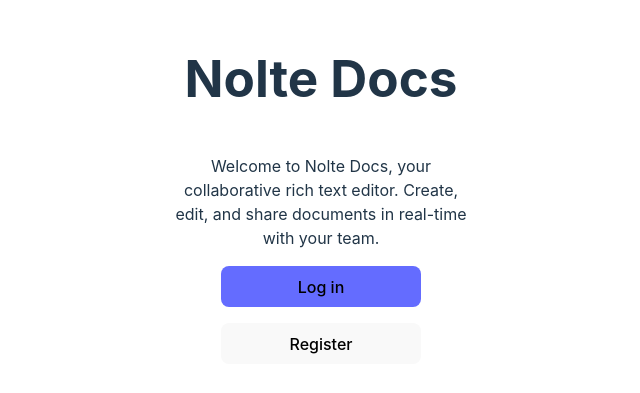
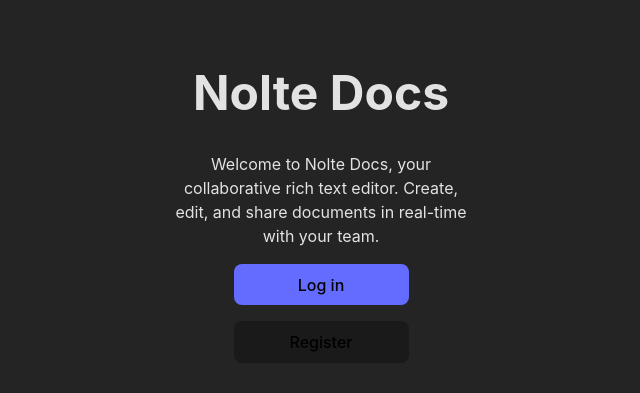
Before and after one commit to agustisera1/rich-text-editor, a React (Vite) app in the folder client/: page / in a window 1280 px wide. Shown: the part 185-578 px from the top of the page, without its empty margins (319-959 px from the left). Built offline with nearby package versions, Linux system fonts and the light colour scheme.

Commit message:
feat(layout): adjust register form layout

```diff
--- a/client/src/Home.css
+++ /dev/null
@@ -1,40 +0,0 @@
-#root {
-  max-width: 1280px;
-  margin: 0 auto;
-  padding: 2rem;
-  text-align: center;
-}
-
-.card {
-  padding: 2em;
-  display: flex;
-  flex-direction: column;
-  gap: 1rem;
-  width: 300px;
-}
-
-button {
-  align-self: center;
-  width: 200px;
-  border-radius: 8px;
-  border: 1px solid transparent;
-  padding: 0.6em 1.2em;
-  font-size: 1em;
-  font-weight: 500;
-  font-family: inherit;
-  background-color: #1a1a1a;
-  cursor: pointer;
-  transition: border-color 0.25s;
-}
-
-.primary {
-  background-color: #646cff;
-}
-
-button:hover {
-  border-color: #646cff;
-}
-button:focus,
-button:focus-visible {
-  outline: 4px auto -webkit-focus-ring-color;
-}
--- a/client/src/components/Home.tsx
+++ b/client/src/components/Home.tsx
@@ -1,4 +1,3 @@
-import "../Home.css";
 import "../index.css";
 import { useEffect } from "react";
 import { useAuth } from "../hooks";
--- a/client/src/components/LoginForm.tsx
+++ b/client/src/components/LoginForm.tsx
@@ -1,4 +1,3 @@
-import "../Home.css";
 import { useEffect, useRef, useState } from "react";
 import { useAuth } from "../hooks";
 import { useNavigate } from "react-router";
--- a/client/src/components/PageLayout.tsx
+++ b/client/src/components/PageLayout.tsx
@@ -1,5 +1,4 @@
 import React, { PropsWithChildren } from "react";
-import "../Home.css";
 import { useAuth } from "../hooks";
 
 export const PageLayout: React.FC<PropsWithChildren> = ({ children }) => {
@@ -8,14 +7,14 @@ export const PageLayout: React.FC<PropsWithChildren> = ({ children }) => {
   return (
     <div className="page-layout">
       <nav className="navbar">
-        <h1 className="navbar-title">Page Title</h1>
+        <p className="nav-title">Nolte docs</p>
         {isLogged && user?.username && (
-          <button className="primary" onClick={logOut}>
-            LogOut
+          <button className="nav-button primary" onClick={logOut}>
+            {user.email.slice(0, 1).toUpperCase()}
           </button>
         )}
       </nav>
-      <div className="content">{children}</div>
+      <div className="page-content">{children}</div>
     </div>
   );
 };
--- a/client/src/components/RegisterForm.tsx
+++ b/client/src/components/RegisterForm.tsx
@@ -8,7 +8,8 @@ export const RegisterForm = () => {
   const createEmailRef = useRef<HTMLInputElement | null>(null);
   const createPasswordRef = useRef<HTMLInputElement | null>(null);
 
-  const handleRegister = async () => {
+  const handleRegister: React.FormEventHandler<HTMLFormElement> = async (e) => {
+    e.preventDefault();
     const username = createUsernameRef.current?.value;
     const password = createPasswordRef.current?.value;
     const email = createEmailRef.current?.value;
@@ -17,13 +18,30 @@ export const RegisterForm = () => {
   };
 
   return (
-    <div>
-      <fieldset>
-        <input ref={createUsernameRef} type="text" placeholder="username" />
-        <input ref={createEmailRef} type="email" placeholder="me@email.com" />
-        <input ref={createPasswordRef} type="password" placeholder="password" />
-      </fieldset>
-      <button onClick={handleRegister}>Register</button>
-    </div>
+    <form onSubmit={handleRegister} className="card">
+      <p>Create your account</p>
+      <input
+        ref={createUsernameRef}
+        required
+        type="text"
+        placeholder="username"
+      />
+      <input
+        ref={createEmailRef}
+        required
+        type="email"
+        placeholder="me@email.com"
+      />
+      <input
+        ref={createPasswordRef}
+        required
+        type="password"
+        placeholder="password"
+      />
+
+      <button type="submit" className="primary" >
+        Register
+      </button>
+    </form>
   );
 };
--- a/client/src/index.css
+++ b/client/src/index.css
@@ -15,10 +15,12 @@
 
 p {
   margin: 0;
+  text-align: center;
 }
 
 h1 {
   margin: 1rem 0;
+  text-align: center;
 }
 
 a {
@@ -35,24 +37,82 @@ body {
   margin: 0;
   display: flex;
   place-items: center;
+  place-content: center;
   min-width: 320px;
   min-height: 100vh;
 }
 
 h1 {
-  font-size: 3.2em;
+  font-size: 3rem;
   line-height: 1.1;
 }
 
-@media (prefers-color-scheme: light) {
-  :root {
-    color: #213547;
-    background-color: #ffffff;
-  }
-  a:hover {
-    color: #747bff;
-  }
-  button {
-    background-color: #f9f9f9;
-  }
+.card {
+  padding: 1em;
+  display: flex;
+  flex-direction: column;
+  gap: 1rem;
+  width: 300px;
 }
+
+button {
+  align-self: center;
+  width: 175px;
+  border-radius: 8px;
+  border: 1px solid transparent;
+  padding: 0.6em 1.2em;
+  font-size: 1em;
+  font-weight: 500;
+  font-family: inherit;
+  background-color: #1a1a1a;
+  cursor: pointer;
+  transition: border-color 0.25s;
+}
+
+nav {
+  position: fixed;
+  top: 0;
+  left: 0;
+  right: 0;
+  background-color: #333;
+  padding: 0.5rem 1rem;
+  display: flex;
+  justify-content: space-between;
+  align-items: center;
+  box-shadow: 0 2px 4px rgba(0, 0, 0, 0.1);
+}
+
+.page-content {
+
+}
+
+.nav-title {
+  font-size: 1.5rem;
+  font-weight: bolder;
+}
+.nav-button {
+  background-color: transparent;
+  border: none;
+  color: #fff;
+  font-size: 1rem;
+  cursor: pointer;
+  border-radius: 50%;
+  width: 50px;
+  height: 50px;
+  text-align: center;
+  display: flex;
+  justify-content: center;
+  align-items: center;
+}
+
+.primary {
+  background-color: #646cff;
+}
+
+button:hover {
+  border-color: #646cff;
+}
+button:focus,
+button:focus-visible {
+  outline: 4px auto -webkit-focus-ring-color;
+}
--- a/client/src/main.tsx
+++ b/client/src/main.tsx
@@ -1,3 +1,4 @@
+import "./index.css";
 import { StrictMode } from "react";
 import { createRoot } from "react-dom/client";
 import { BrowserRouter, Routes, Route } from "react-router";
@@ -9,7 +10,6 @@ import {
   ProtectedRoute,
   Home,
 } from "./components";
-import "./index.css";
 import { paths } from "./constants";
 import { PageLayout } from "./components/PageLayout";
 import { AuthProvider } from "./providers";
@@ -32,7 +32,10 @@ createRoot(document.getElementById("root")!).render(
         <Routes>
           <Route path={paths.home} element={<Home />} />
           <Route path={paths.login} element={<LoginForm />} />
-          <Route path={paths.register} element={<RegisterForm />} />
+          <Route
+            path={paths.register}
+            element={withPageLayout(<RegisterForm />)}
+          />
           <Route
             path={paths.documents}
             element={withPageLayout(<Documents />, true)}
```
Also changed, not shown: 1 other file (tests, documents, lock files or other folders).
